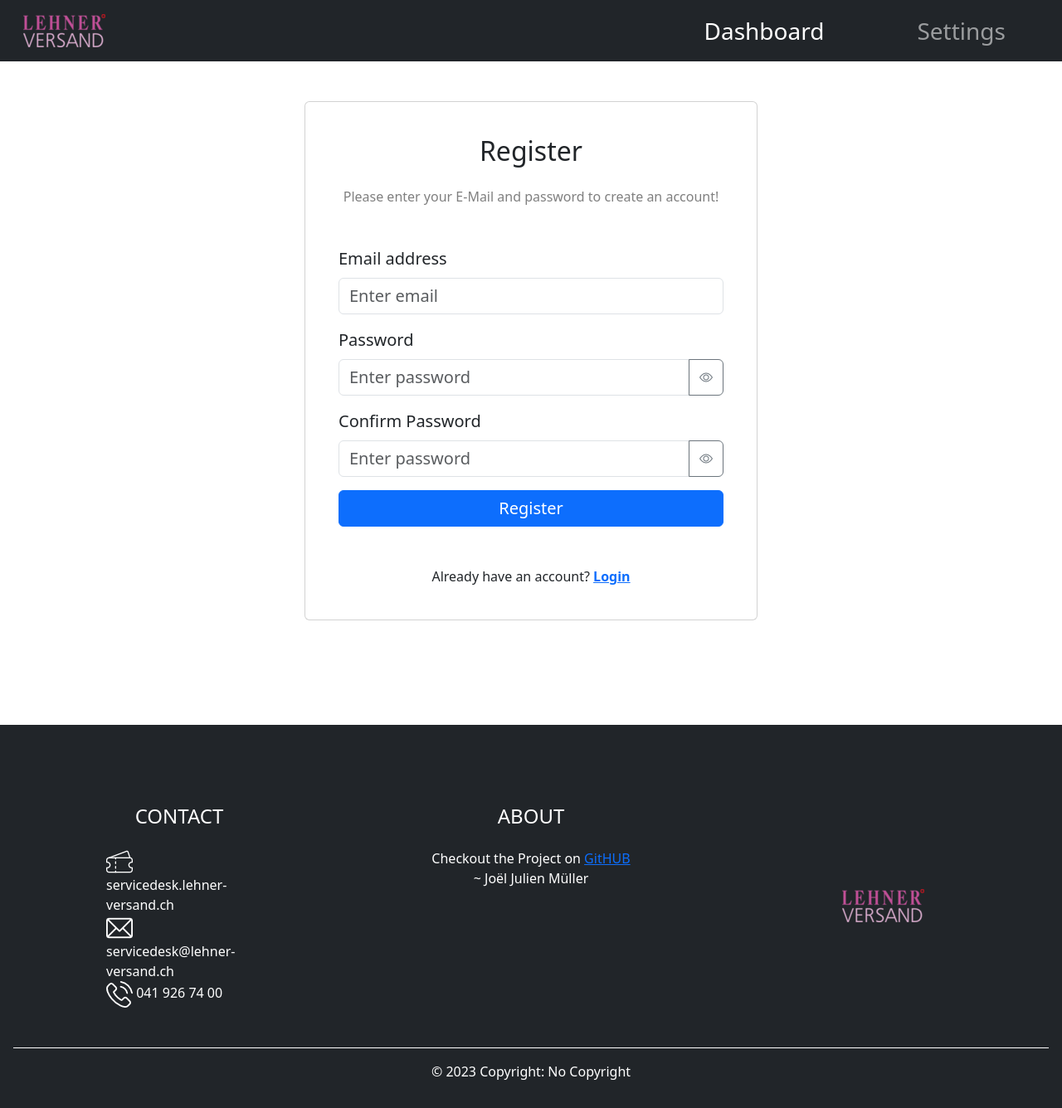
After one commit to jojomueller05/LEHN-Werbedisplays, a PHP site: page /register.php in a window 1280 px wide. The commit adds this page. Shown: the whole page at 83% size. Run offline with PHP 8.4, Linux system fonts and the light colour scheme.

Commit message:
added baisic register site

```diff
--- a/app/views/footer.php
+++ b/app/views/footer.php
@@ -35,11 +35,5 @@
       </div>
   </footer>
 
-  <style>
-    body {
-  min-height: 100vh;
-}
-
-  </style>
 </body>
 </html>
--- a/app/views/header.php
+++ b/app/views/header.php
@@ -11,9 +11,13 @@
     <link rel="stylesheet" href="https://cdn.jsdelivr.net/npm/bootstrap-icons@1.5.0/font/bootstrap-icons.css">
 </head>
 <body class="d-flex flex-column min-vh-100">
+  <style>
+    body { min-height: 100vh;}
+  </style>
+
   <nav class="navbar navbar-expand-lg bg-dark sticky-top" data-bs-theme="dark">
     <div class="container-fluid">
-      <a class="navbar-brand mx-3" href="#">
+      <a class="navbar-brand mx-3" href="./index.php">
         <img src="app\img\lehner-logo.png" alt="Lehner Versand Logo" class="img-fluid">
       </a>
       <button class="navbar-toggler" type="button" data-bs-toggle="collapse" data-bs-target="#navbarNavAltMarkup" aria-controls="navbarNavAltMarkup" aria-expanded="false" aria-label="Toggle navigation">
--- a/index.php
+++ b/index.php
@@ -41,7 +41,7 @@ require_once('./app/views/header.php');
               </div>
             </form>
             <div class="mt-5">
-                <p class="mb-0 text-center">Don't have an account? <a href="#!" class="fw-bold">Sign Up</a>
+                <p class="mb-0 text-center">Don't have an account? <a href="./register.php" class="fw-bold">Sign Up</a>
                 </p>
             </div>
           </div>
--- /dev/null
+++ b/register.php
@@ -0,0 +1,81 @@
+<?php
+//import header
+require_once('./app/views/header.php');
+?>
+<!--Content here-->
+<div class="container min-vh-100">
+    <div class="row justify-content-center mt-5">
+      <div class="col-sm-8 col-md-8 col-lg-6">
+        <div class="card p-4">
+          <div class="card-body">
+            <h2 class="card-title text-center mb-4">Register</h2>
+            <p class="text-black-50 text-center mb-5">Please enter your E-Mail and password to create an account!</p>
+            <form action="./app/includes/register.ini.php" method="post">
+              <div class="mb-3">
+                <label for="email" class="form-label fs-5">Email address</label>
+                <input type="email" class="form-control fs-5" id="email" placeholder="Enter email" name="frm-register-mail">
+              </div>
+              <div class="mb-3">
+                <label for="password" class="form-label fs-5">Password</label>
+                <div class="input-group">
+                  <input type="password" class="form-control fs-5" id="password" placeholder="Enter password" name="frm-register-password">
+                  <button class="btn btn-outline-secondary" type="button" id="show-password">
+                    <i class="bi bi-eye"></i>
+                  </button>
+                </div>
+              </div>
+              <div class="mb-3 mt-3">
+                <label for="password" class="form-label fs-5">Confirm Password</label>
+                <div class="input-group">
+                  <input type="password" class="form-control fs-5" id="password-confirm" placeholder="Enter password" name="frm-register-password-confirm">
+                  <button class="btn btn-outline-secondary" type="button" id="show-password-confirm">
+                    <i class="bi bi-eye"></i>
+                  </button>
+                </div>
+              </div>
+              <div class="d-grid gap-2">
+                <button type="submit" class="btn btn-primary fs-5" name="frm-register-submit">Register</button>
+              </div>
+            </form>
+            <div class="mt-5">
+              <p class="mb-0 text-center">Already have an account? <a href="./index.php" class="fw-bold">Login</a></p>
+            </div>
+          </div>
+        </div>
+      </div>
+    </div>
+  </div>
+
+
+  <script>
+    const showPasswordButton = document.getElementById("show-password");
+    const passwordInput = document.getElementById("password");
+    showPasswordButton.addEventListener("click", function() {
+      if (passwordInput.type === "password") {
+        passwordInput.type = "text";
+        showPasswordButton.innerHTML = '<i class="bi bi-eye-slash"></i>';
+      } else {
+        passwordInput.type = "password";
+        showPasswordButton.innerHTML = '<i class="bi bi-eye"></i>';
+      }
+    });
+
+    const showPasswordConfirmButton = document.getElementById("show-password-confirm");
+    const passwordConfirmInput = document.getElementById("password-confirm");
+    showPasswordConfirmButton.addEventListener("click", function() {
+        if (passwordConfirmInput.type === "password") {
+            passwordConfirmInput.type = "text";
+            showPasswordConfirmButton.innerHTML = '<i class="bi bi-eye-slash"></i>';
+        } else {
+            passwordConfirmInput.type = "password";
+            showPasswordConfirmButton.innerHTML = '<i class="bi bi-eye"></i>';
+        }
+        });
+
+  </script>
+
+
+<?php
+//import footer
+require_once('./app/views/footer.php')
+?>
```
